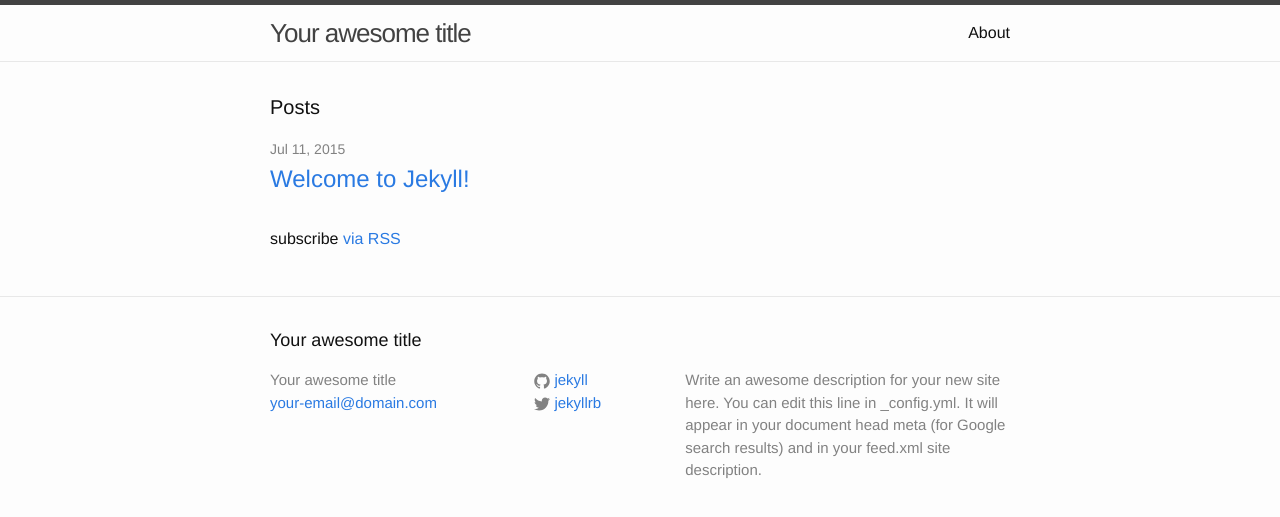
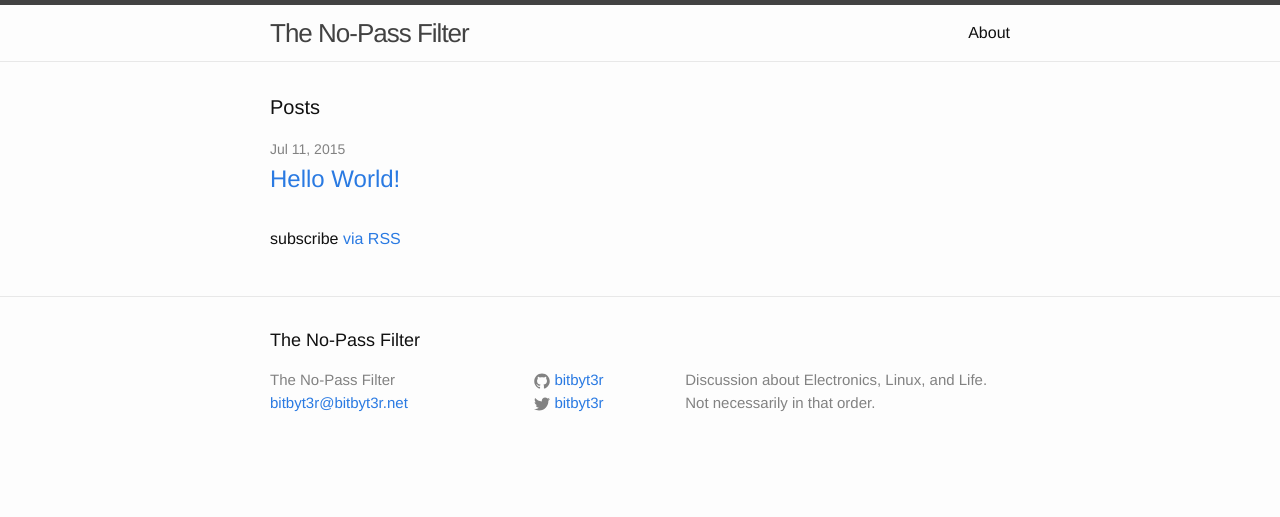
Before and after one commit to bitbyt3r/bitbyt3r-website, a Jekyll site: the page built from index.html, in a window 1280 px wide. Shown: the top 517 px of the page. Built offline with Jekyll 4.4.1, drawn with Linux system fonts in a browser that asks for light colours.

```diff
--- a/_config.yml
+++ b/_config.yml
@@ -1,14 +1,13 @@
 # Site settings
-title: Your awesome title
-email: your-email@domain.com
+title: The No-Pass Filter
+email: bitbyt3r@bitbyt3r.net
 description: > # this means to ignore newlines until "baseurl:"
-  Write an awesome description for your new site here. You can edit this
-  line in _config.yml. It will appear in your document head meta (for
-  Google search results) and in your feed.xml site description.
+  Discussion about Electronics, Linux, and Life. Not necessarily in that
+  order.
 baseurl: "" # the subpath of your site, e.g. /blog/
-url: "http://yourdomain.com" # the base hostname & protocol for your site
-twitter_username: jekyllrb
-github_username:  jekyll
+url: "http://bitbyt3r.net" # the base hostname & protocol for your site
+twitter_username: bitbyt3r
+github_username:  bitbyt3r
 
 # Build settings
 markdown: kramdown
```
Also changed, not shown: _posts/2015-07-11-wehello-world.markdown (added, +20 -0 lines), _posts/2015-07-11-welcome-to-jekyll.markdown (deleted, +0 -25 lines), 1 other file.
